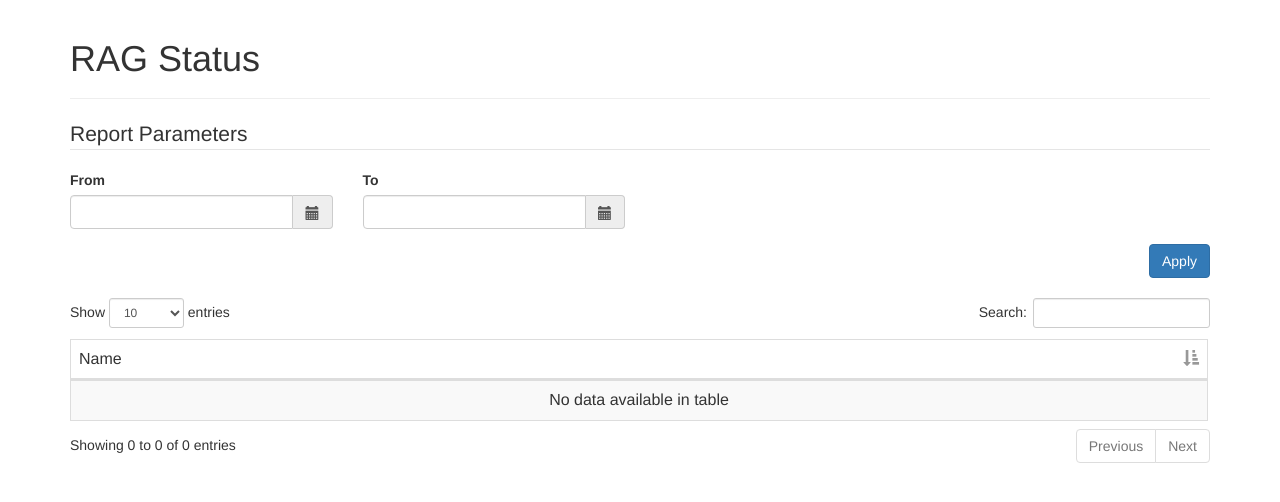
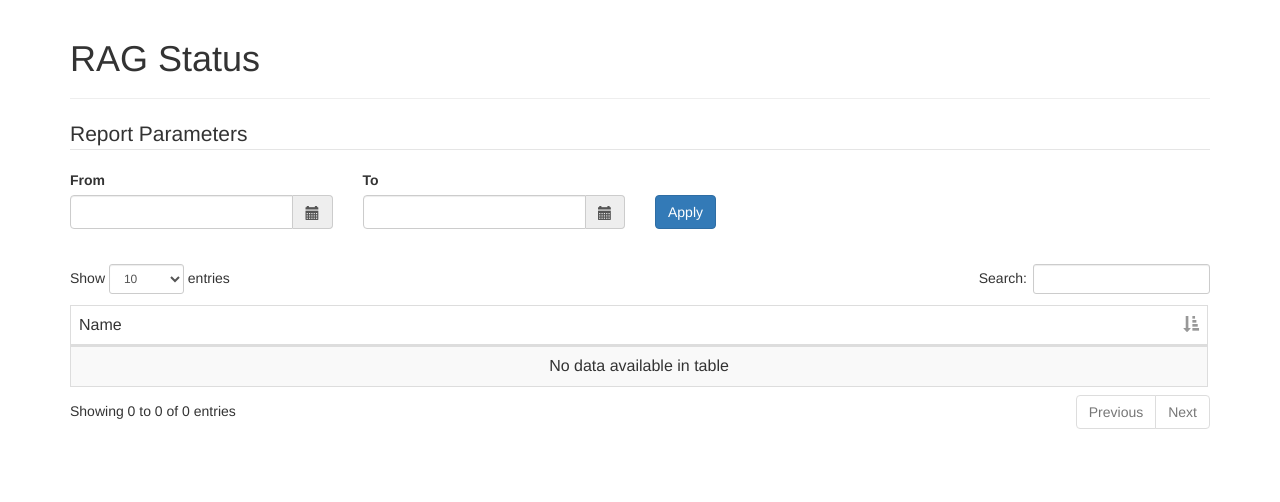
Before and after one commit to fritogotlayed/RAG-Report, a Flask app: template app/templates/rag/dashboard.html in a window 1280 px wide. Shown: the part 51-553 px from the top of the page. Run offline with Flask 2, Linux system fonts and the light colour scheme; the template is opened without the code that fills it, so the values that code supplies are empty; some libraries are stand-ins or nearby versions.

Commit message:
Peer Review Feedback: Moved 'apply' button for date filter.

```diff
--- a/app/templates/rag/dashboard.html
+++ b/app/templates/rag/dashboard.html
@@ -34,13 +34,17 @@
                             </div>
                         </div>
                     </div>
+                    <div class="col-md-6">
+                        <div class="form-group">
+                            <label for="applyFilterButton" class="control-label">&nbsp;</label>
+                            <div class="input-group button">
+                                <button type="button" name="applyFilterButton" class="btn btn-primary pull-left"
+                                        onclick="ragReport.report.navToFilteredReport();">Apply</button>
+                            </div>
+                        </div>
+                    </div>
                 </div>
             </fieldset>
-        </div>
-    </div>
-    <div class="row">
-        <div class="col-md-12">
-            <button type="button" class="btn btn-primary pull-right" onclick="ragReport.report.navToFilteredReport();">Apply</button>
         </div>
     </div>
     <div class="row">
```
